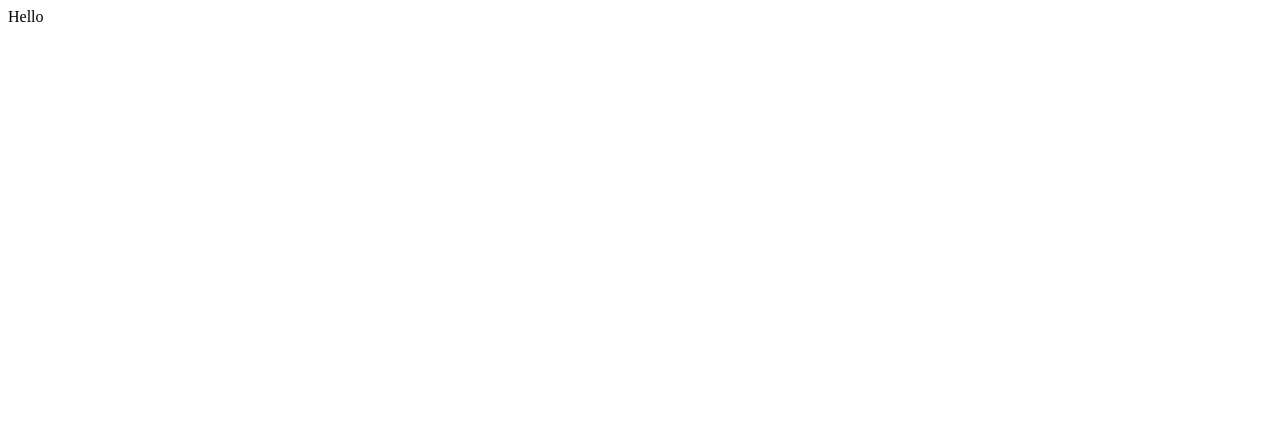
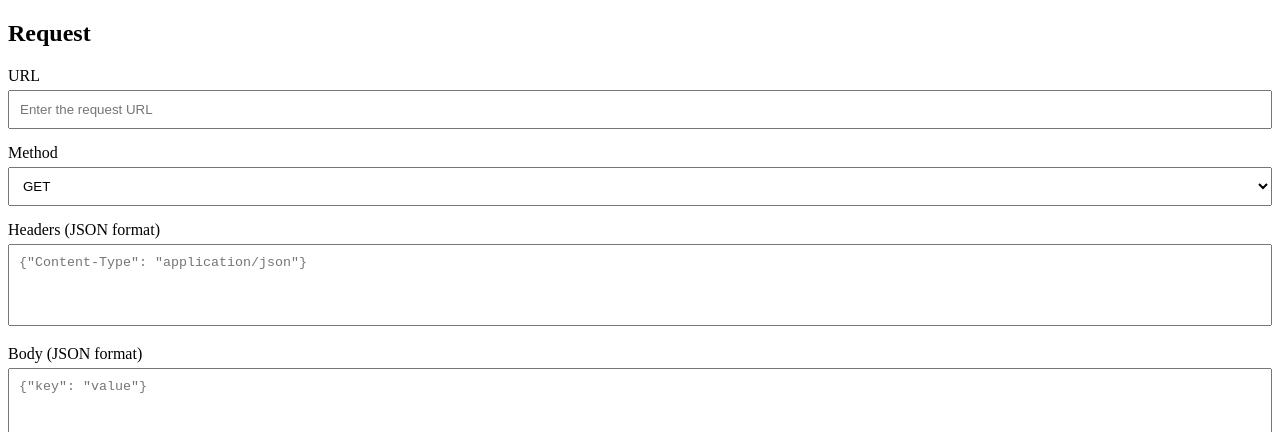
Before and after one commit to Jaller123/AMS, a React (Vite) app in the folder ams/: page / in a window 1280 px wide. Shown: the top 432 px of the page. Built offline with nearby package versions, Linux system fonts and the light colour scheme.

Commit message:
klar med req-komponenten

```diff
--- a/ams/src/App.jsx
+++ b/ams/src/App.jsx
@@ -1,13 +1,12 @@
-import { useState } from "react";
+import React from "react";
+import ReqForm from "./components/ReqForm";
 
-import "./App.css";
-
-function App() {
+const App = () => {
   return (
-    <>
-      <div>Hello</div>
-    </>
+    <div>
+      <ReqForm />
+    </div>
   );
-}
+};
 
 export default App;
--- /dev/null
+++ b/ams/src/components/ReqForm.jsx
@@ -0,0 +1,52 @@
+import react from "react";
+import styles from "./ReqForm.module.css";
+
+const ReqForm = () => {
+  return (
+    <section className={StyleSheet.section}>
+      <h2>Request</h2>
+      <div className={styles.formGroup}>
+        <label htmlFor="reqUrl">URL</label>
+        <input
+          type="text"
+          id="reqUrl"
+          name="reqUrl"
+          placeholder="Enter the request URL"
+          className={styles.input}
+        />
+      </div>
+      <div className={styles.formGroup}>
+        <label htmlFor="reqMethod">Method</label>
+        <select id="reqMethod" name="reqMethod" className={styles.input}>
+          <option value="GET">GET</option>
+          <option value="POST">POST</option>
+          <option value="PUT">PUT</option>
+          <option value="DELETE">DELETE</option>
+          <option value="PATCH">PATCH</option>
+        </select>
+      </div>
+      <div className={styles.formGroup}>
+        <label htmlFor="reqHeaders">Headers (JSON format)</label>
+
+        <textarea
+          id="reqHeaders"
+          name="reqHeaders"
+          rows="4"
+          placeholder='{"Content-Type": "application/json"}'
+          className={styles.textarea}
+        ></textarea>
+      </div>
+      <div className={styles.formGroup}>
+        <label htmlFor="reqBody">Body (JSON format)</label>
+        <textarea
+          id="reqBody"
+          name="reqBody"
+          rows="4"
+          placeholder='{"key": "value"}'
+          className={styles.textarea}
+        ></textarea>
+      </div>
+    </section>
+  );
+};
+export default ReqForm;
--- /dev/null
+++ b/ams/src/components/ReqForm.module.css
@@ -0,0 +1,22 @@
+.section {
+  margin-bottom: 20px;
+}
+
+.formGroup {
+  margin-bottom: 15px;
+}
+
+.input {
+  width: 100%;
+  padding: 10px;
+  margin-top: 5px;
+  box-sizing: border-box;
+}
+
+.textarea {
+  width: 100%;
+  padding: 10px;
+  margin-top: 5px;
+  box-sizing: border-box;
+  resize: none;
+}
```
Also changed, not shown: ams/src/components/Button.module.jsx (added), ams/src/components/ResForm.jsx (added), ams/src/components/ResForm.module.css (added), ams/src/components/button.jsx (added).
